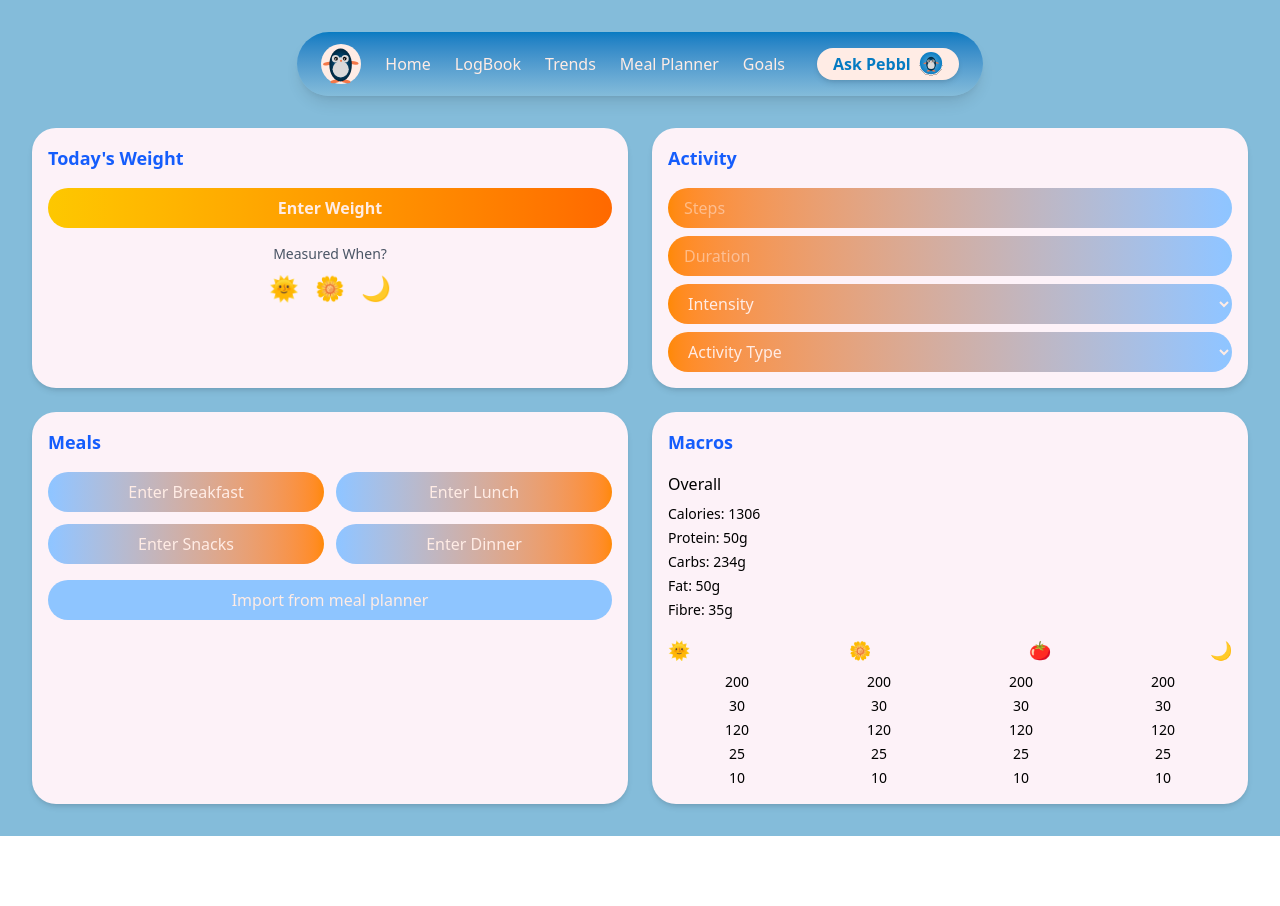
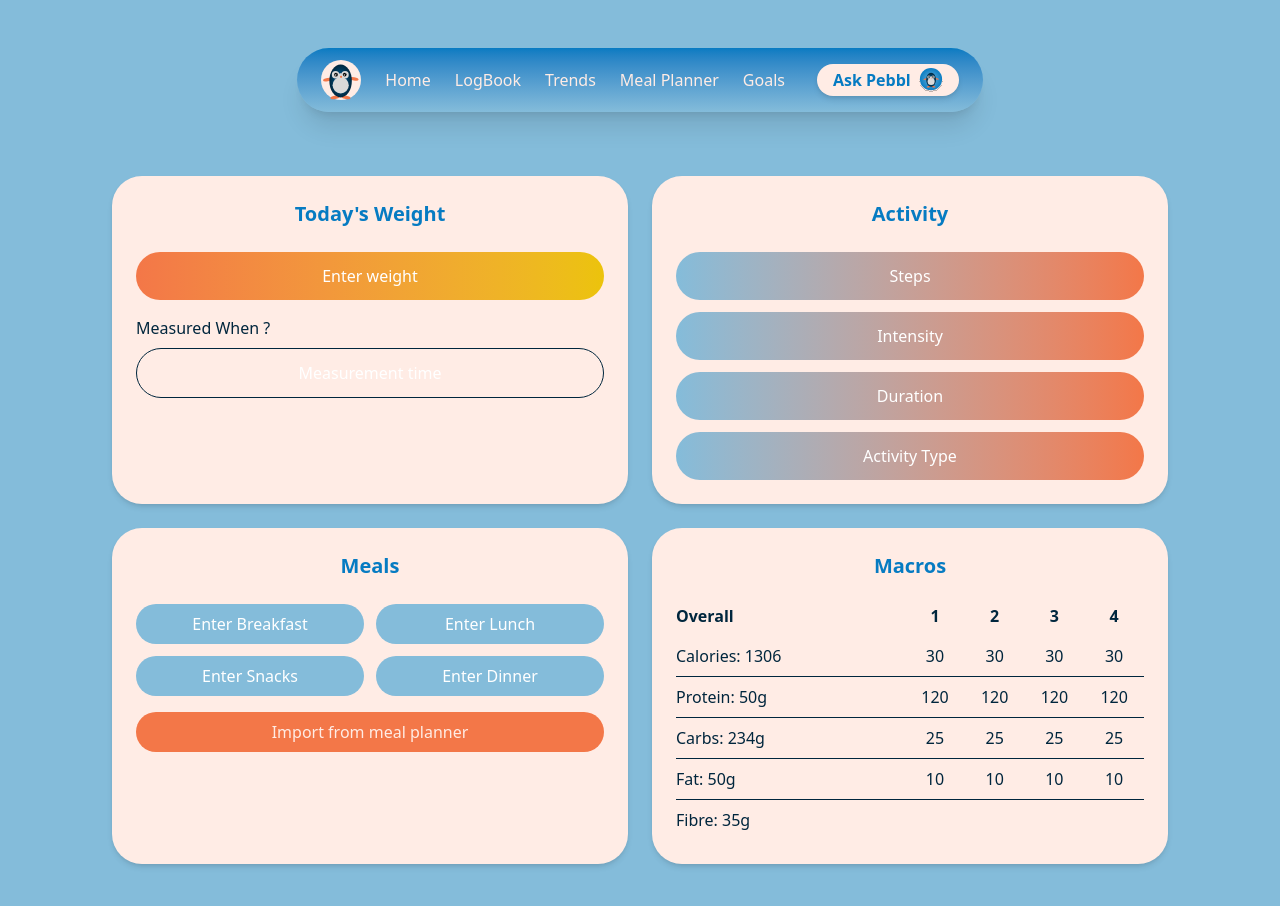
Before and after one commit to Haripriya-Agrawal/Health-App, a React (Vite) app in the folder frontend/: page /home in a window 1280 px wide. Shown: the top 906 px of the page. Before the commit the page ends 836 px from the top, so only its background shows below. Built offline with nearby package versions, Linux system fonts and the light colour scheme.

Commit message:
UI Improvements

```diff
--- a/frontend/src/components/Navbar.tsx
+++ b/frontend/src/components/Navbar.tsx
@@ -9,7 +9,7 @@ const Navbar: React.FC = () => {
   return (
     <div className="w-full px-4 my-4">
       {/* Desktop Navbar */}
-      <nav className="hidden lg:flex items-center justify-between px-6 py-3 bg-gradient-to-b from-[#067BC2] to-[#84BCDA] rounded-full shadow-lg w-fit mx-auto">
+      <nav className="hidden lg:flex items-center justify-between px-6 py-3 bg-gradient-to-b from-[#067BC2] to-[#84BCDA] rounded-full shadow-xl w-fit mx-auto">
         <div className="flex items-center gap-6">
           <div className="w-10 h-10 bg-white rounded-full flex items-center justify-center">
             <span className="text-xl font-semibold"><img src={Penguin} alt="" /></span>
--- a/frontend/src/pages/Home.tsx
+++ b/frontend/src/pages/Home.tsx
@@ -3,86 +3,129 @@ import Navbar from '../components/Navbar';
 
 const Home: React.FC = () => {
   return (
-    <div className="min-h-screen bg-lightblue p-4">
-      <Navbar />
-      <div className="grid grid-cols-1 md:grid-cols-2 gap-6 p-4">
-        {/* Today's Weight */}
-        <div className="bg-pink-50 p-4 rounded-3xl shadow-md">
-          <h2 className="text-blue-600 font-semibold text-lg mb-4">Today's Weight</h2>
-          <button className="bg-gradient-to-r from-yellow-400 to-orange-500 text-white w-full py-2 rounded-full mb-4 font-semibold">Enter Weight</button>
-          <p className="text-center text-sm text-gray-600">Measured When?</p>
-          <div className="flex justify-center gap-4 mt-2 text-2xl">
-            <span>🌞</span>
-            <span>🌼</span>
-            <span>🌙</span>
+
+    <div className="min-h-screen bg-lightblue text-darkblue p-8">
+
+         <Navbar />
+
+
+
+      <div className="grid grid-cols-1 md:grid-cols-2 gap-6 p-12 max-w-6xl mx-auto">
+        {/* Today's Weight Section */}
+        <div className="bg-white p-6 rounded-[30px] shadow-md ">
+          <h2 className="text-blue text-center font-bold text-xl mb-6 ">Today's Weight</h2>
+          <div className="space-y-4">
+            <div>
+              {/* <label className="block text-darkblue mb-2">Enter Weight</label> */}
+              <input
+                type="text"
+                className="w-full p-3  rounded-[30px] bg-gradient-to-r from-[#F37748] to-[#ECC30B] focus:outline-none focus:ring-2 focus:ring-white placeholder: text-center placeholder-white"
+                placeholder="Enter weight"
+              />
+            </div>
+            <div>
+              <label className="block text-darkblue mb-2">Measured When ?</label>
+              <input
+                type="text"
+                className="w-full p-3 border border-lightblue rounded-[30px] bg-white focus:outline-none focus:ring-2 focus:ring-white  placeholder: text-center  placeholder-white"
+                placeholder="Measurement time"
+              />
+            </div>
           </div>
         </div>
 
-        {/* Activity */}
-        <div className="bg-pink-50 p-4 rounded-3xl shadow-md">
-          <h2 className="text-blue-600 font-semibold text-lg mb-4">Activity</h2>
-          <div className="flex flex-col gap-2">
-            <input className="bg-gradient-to-r from-orange-400 to-blue-300 text-white py-2 px-4 rounded-full" placeholder="Steps" />
-            <input className="bg-gradient-to-r from-orange-400 to-blue-300 text-white py-2 px-4 rounded-full" placeholder="Duration" />
-            <select className="bg-gradient-to-r from-orange-400 to-blue-300 text-white py-2 px-4 rounded-full">
-              <option>Intensity</option>
-            </select>
-            <select className="bg-gradient-to-r from-orange-400 to-blue-300 text-white py-2 px-4 rounded-full">
-              <option>Activity Type</option>
-            </select>
-          </div>
+        {/* Activity Section */}
+        <div className="bg-white p-6 rounded-[30px]  shadow-md ">
+          <h2 className="text-blue text-center font-bold text-xl mb-6">Activity</h2>
+          <ul className="space-y-3 text-white text-center">
+            {['Steps', 'Intensity', 'Duration', 'Activity Type'].map((item) => (
+              <li key={item} className="flex items-center">
+                {/* <span className="text-orange mr-2">-</span> */}
+                <input
+                  type="text"
+                  className="flex-1 p-3  text-[#FFFFF] bg-gradient-to-r from-[#84BCDA] to-[#F37748] rounded-[30px] bg-white focus:outline-none focus:ring-2 focus:ring-white placeholder: text-center  placeholder-white"
+                  placeholder={item}
+                />
+              </li>
+            ))}
+          </ul>
         </div>
 
-        {/* Meals */}
-        <div className="bg-pink-50 p-4 rounded-3xl shadow-md">
-          <h2 className="text-blue-600 font-semibold text-lg mb-4">Meals</h2>
-          <div className="grid grid-cols-2 gap-3">
-            <button className="bg-gradient-to-r from-blue-300 to-orange-400 text-white py-2 rounded-full">Enter Breakfast</button>
-            <button className="bg-gradient-to-r from-blue-300 to-orange-400 text-white py-2 rounded-full">Enter Lunch</button>
-            <button className="bg-gradient-to-r from-blue-300 to-orange-400 text-white py-2 rounded-full">Enter Snacks</button>
-            <button className="bg-gradient-to-r from-blue-300 to-orange-400 text-white py-2 rounded-full">Enter Dinner</button>
-          </div>
-          <button className="mt-4 bg-blue-300 text-white py-2 px-4 rounded-full w-full">Import from meal planner</button>
+        {/* Meals Section */}
+        <div className="bg-white p-6 rounded-[30px]  shadow-md ">
+          <h2 className="text-blue text-center font-bold text-xl mb-6">Meals</h2>
+          <div className="grid grid-cols-2 gap-3 mb-4">
+  {['Breakfast', 'Lunch', 'Snacks', 'Dinner'].map((meal) => (
+    <div key={meal} className="relative">
+      <label htmlFor={meal.toLowerCase()} className="sr-only">Enter {meal}</label>
+      <input
+        id={meal.toLowerCase()}
+        type="text"
+        className="w-full bg-lightblue hover:bg-midblue text-darkblue hover:text-white py-2 px-4 rounded-[30px] transition-colors duration-200 border-none focus:ring-2 focus:ring-white focus:outline-none  placeholder: text-center placeholder-white"
+        placeholder={`Enter ${meal}`}
+      />
+    </div>
+  ))}
+</div>
+          <button className="w-full bg-orange hover:bg-yellow text-white py-2 px-4 rounded-[30px] font-medium transition-colors duration-200">
+            Import from meal planner
+          </button>
         </div>
 
-        {/* Macros */}
-        <div className="bg-pink-50 p-4 rounded-3xl shadow-md">
-          <h2 className="text-blue-600 font-semibold text-lg mb-4">Macros</h2>
-          <p className="mb-2 font-medium">Overall</p>
-          <div className="text-sm space-y-1">
-            <p>Calories: 1306</p>
-            <p>Protein: 50g</p>
-            <p>Carbs: 234g</p>
-            <p>Fat: 50g</p>
-            <p>Fibre: 35g</p>
-          </div>
-          <div className="flex justify-between mt-4 text-lg">
-            <span>🌞</span>
-            <span>🌼</span>
-            <span>🍅</span>
-            <span>🌙</span>
-          </div>
-          <div className="grid grid-cols-4 gap-1 text-center text-sm mt-2">
-            <div>200</div>
-            <div>200</div>
-            <div>200</div>
-            <div>200</div>
-            <div>30</div>
-            <div>30</div>
-            <div>30</div>
-            <div>30</div>
-            <div>120</div>
-            <div>120</div>
-            <div>120</div>
-            <div>120</div>
-            <div>25</div>
-            <div>25</div>
-            <div>25</div>
-            <div>25</div>
-            <div>10</div>
-            <div>10</div>
-            <div>10</div>
-            <div>10</div>
+        {/* Macros Section */}
+        <div className="bg-white p-6 rounded-[30px]  shadow-md ">
+          <h2 className="text-blue  text-center font-bold text-xl mb-6">Macros</h2>
+          <div className="overflow-x-auto">
+            <table className="w-full">
+              <thead>
+                <tr>
+                  <th className="text-left pb-2">Overall</th>
+                  {[1, 2, 3, 4].map((num) => (
+                    <th key={num} className="text-center pb-2">
+                      {num}
+                    </th>
+                  ))}
+                </tr>
+              </thead>
+              <tbody className="divide-y divide-lightblue">
+                <tr>
+                  <td className="py-2">Calories: 1306</td>
+                  {[30, 30, 30, 30].map((val, i) => (
+                    <td key={i} className="text-center py-2">
+                      {val}
+                    </td>
+                  ))}
+                </tr>
+                <tr>
+                  <td className="py-2">Protein: 50g</td>
+                  {[120, 120, 120, 120].map((val, i) => (
+                    <td key={i} className="text-center py-2">
+                      {val}
+                    </td>
+                  ))}
+                </tr>
+                <tr>
+                  <td className="py-2">Carbs: 234g</td>
+                  {[25, 25, 25, 25].map((val, i) => (
+                    <td key={i} className="text-center py-2">
+                      {val}
+                    </td>
+                  ))}
+                </tr>
+                <tr>
+                  <td className="py-2">Fat: 50g</td>
+                  {[10, 10, 10, 10].map((val, i) => (
+                    <td key={i} className="text-center py-2">
+                      {val}
+                    </td>
+                  ))}
+                </tr>
+                <tr>
+                  <td className="py-2">Fibre: 35g</td>
+                  <td colSpan={4} className="text-center py-2"></td>
+                </tr>
+              </tbody>
+            </table>
           </div>
         </div>
       </div>
--- a/frontend/src/pages/LogBook.tsx
+++ b/frontend/src/pages/LogBook.tsx
@@ -1,63 +1,66 @@
-// src/pages/LogBook.tsx
 import React from 'react';
 import Navbar from '../components/Navbar';
 
 const data = [
-  { date: '12/02/24', calories: '1343 kcals', carbs: '200g', protein: '90g', fats: '50g', fibre: '35g' },
-  { date: '13/02/24', calories: '1343 kcals', carbs: '200g', protein: '90g', fats: '50g', fibre: '35g' },
-  { date: '14/02/24', calories: '2000 kcals', carbs: '200g', protein: '90g', fats: '50g', fibre: '35g', highlight: 'orange' },
-  { date: '15/02/24', calories: '1343 kcals', carbs: '200g', protein: '90g', fats: '50g', fibre: '35g' },
-  { date: '16/02/24', calories: '1343 kcals', carbs: '200g', protein: '90g', fats: '50g', fibre: '35g', highlight: 'blue' },
-  { date: '17/02/24', calories: '3000 kcals', carbs: '200g', protein: '90g', fats: '50g', fibre: '35g', highlight: 'orange' },
-  { date: '18/02/24', calories: '1343 kcals', carbs: '200g', protein: '90g', fats: '50g', fibre: '35g' },
-  { date: '19/02/24', calories: '1343 kcals', carbs: '200g', protein: '90g', fats: '50g', fibre: '35g' },
+  { date: '12/02/24', calories: '1343', carbs: '200', protein: '90', fats: '50', fibre: '35' },
+  { date: '13/02/24', calories: '1343', carbs: '200', protein: '90', fats: '50', fibre: '35' },
+  { date: '14/02/24', calories: '2000', carbs: '200', protein: '90', fats: '50', fibre: '35', highlight: 'orange' },
+  { date: '15/02/24', calories: '1343', carbs: '200', protein: '90', fats: '50', fibre: '35' },
+  { date: '16/02/24', calories: '1343', carbs: '200', protein: '90', fats: '50', fibre: '35', highlight: 'blue' },
+  { date: '17/02/24', calories: '3000', carbs: '200', protein: '90', fats: '50', fibre: '35', highlight: 'orange' },
+  { date: '18/02/24', calories: '1343', carbs: '200', protein: '90', fats: '50', fibre: '35' },
+  { date: '19/02/24', calories: '1343', carbs: '200', protein: '90', fats: '50', fibre: '35' },
 ];
 
 const LogBook: React.FC = () => {
   return (
-    <div className="min-h-screen bg-lightblue p-4">
+    <div className="min-h-screen bg-lightblue p-2 md:p-4">
       <Navbar />
 
-      <div className="max-w-5xl mx-auto bg-pink-50 rounded-3xl p-6 shadow-md">
-        <table className="w-full text-center border-separate border-spacing-y-2">
+      <div className="max-w-4xl mx-auto bg-white rounded-xl md:rounded-2xl p-3 md:p-4 mt-20 shadow-md">
+        <div className="overflow-x-auto">
+          <table className="w-full text-center border-separate border-spacing-y-1 text-sm md:text-base">
             <thead>
-            <tr className="text-lg font-bold text-gray-800">
-              <th>Date</th>
-              <th>Calories</th>
-              <th>Carbs</th>
-              <th>Protein</th>
-              <th>Fats</th>
-              <th>Fibre</th>
+              <tr className="font-bold text-gray-800">
+                <th className="p-2">Date</th>
+                <th className="p-2">Calories</th>
+                <th className="p-2">Carbs</th>
+                <th className="p-2">Protein</th>
+                <th className="p-2">Fats</th>
+                <th className="p-2">Fibre</th>
               </tr>
             </thead>
             <tbody>
               {data.map((entry, index) => (
                 <tr
                   key={index}
-                className={
-                  entry.highlight === 'orange'
-                    ? 'bg-orange-200 rounded-lg'
+                  className={`
+                    transition-colors duration-200
+                    ${entry.highlight === 'orange'
+                      ? 'bg-orange-100 hover:bg-orange-200'
                       : entry.highlight === 'blue'
-                    ? 'bg-blue-200 rounded-lg'
-                    : ''
-                }
+                      ? 'bg-blue-100 hover:bg-blue-200'
+                      : 'bg-white hover:bg-lightblue hover:bg-opacity-50'}
+                    cursor-pointer
+                  `}
                 >
-                <td>{entry.date}</td>
-                <td>{entry.calories}</td>
-                <td>{entry.carbs}</td>
-                <td>{entry.protein}</td>
-                <td>{entry.fats}</td>
-                <td>{entry.fibre}</td>
+                  <td className="p-2 rounded-l-lg">{entry.date}</td>
+                  <td className="p-2">{entry.calories} kcal</td>
+                  <td className="p-2">{entry.carbs}g</td>
+                  <td className="p-2">{entry.protein}g</td>
+                  <td className="p-2">{entry.fats}g</td>
+                  <td className="p-2 rounded-r-lg">{entry.fibre}g</td>
                 </tr>
               ))}
             </tbody>
           </table>
+        </div>
 
-        <div className="flex justify-center gap-4 mt-6">
-          <button className="bg-gradient-to-r from-blue-500 to-blue-700 text-white px-4 py-2 rounded-full shadow-md">
+        <div className="flex flex-col sm:flex-row justify-center gap-3 mt-4">
+          <button className="bg-gradient-to-r from-blue-500 to-blue-700 hover:from-blue-600 hover:to-blue-800 text-white px-3 py-1.5 text-sm md:px-4 md:py-2 rounded-full shadow-md transition-all duration-200">
             Import as CSV ⬇️
           </button>
-          <button className="bg-gradient-to-r from-orange-400 to-orange-600 text-white px-4 py-2 rounded-full shadow-md">
+          <button className="bg-gradient-to-r from-orange-400 to-orange-600 hover:from-orange-500 hover:to-orange-700 text-white px-3 py-1.5 text-sm md:px-4 md:py-2 rounded-full shadow-md transition-all duration-200">
             View Trends 📈
           </button>
         </div>
--- a/frontend/src/pages/Trends.tsx
+++ b/frontend/src/pages/Trends.tsx
@@ -1,30 +1,71 @@
 import Navbar from "../components/Navbar";
-import React from "react";
+
+
+// Dummy Chart Components
+const LineChart = () => (
+  <div className="relative h-full w-full">
+    <div className="absolute bottom-0 left-0 right-0 flex justify-between px-2 h-3/4">
+      {[30, 50, 70, 90, 60, 40, 80].map((height, i) => (
+        <div
+          key={i}
+          className="w-6 bg-gradient-to-t from-[#067BC2] to-[#84BCDA] rounded-t-sm"
+          style={{ height: `${height}%` }}
+        />
+      ))}
+    </div>
+  </div>
+);
+
+const ActivityChart = () => (
+  <div className="flex items-end h-full space-x-3 px-4">
+    {[40, 60, 30, 80, 50].map((height, i) => (
+      <div
+        key={i}
+        className="w-6 bg-gradient-to-t from-[#F37748] to-[#ECC30B] rounded-t-sm"
+        style={{ height: `${height}%` }}
+      />
+    ))}
+  </div>
+);
+
+const MacrosChart = () => (
+  <div className="relative h-24 w-24 mx-auto">
+    <div className="absolute inset-0 rounded-full border-8 border-[#067BC2] clip-[0_50%_0_0]" />
+    <div className="absolute inset-0 rounded-full border-8 border-[#F37748] clip-[0_0_50%_0]" />
+    <div className="absolute inset-0 rounded-full border-8 border-[#ECC30B] clip-[50%_0_0_0]" />
+  </div>
+);
 
 const ChartCard = ({
   title,
   chartLabel,
   buttons,
+  chartComponent,
 }: {
   title: string;
   chartLabel: string;
   buttons: string[];
+  chartComponent: React.ReactNode;
 }) => {
   return (
-    <div className="bg-[#FEEFEF] w-[400px] rounded-2xl p-4 shadow-md">
+    <div className="bg-[#FEEFEF] w-[300px] rounded-2xl p-4 shadow-md hover:shadow-lg transition-shadow">
       <div className="flex items-center justify-between mb-2">
-        <button className="text-[#007BFF] text-xl font-bold">&larr;</button>
+        <button className="text-[#007BFF] hover:text-[#F37748] text-xl font-bold transition-colors">
+          &larr;
+        </button>
         <h2 className="text-[#007BFF] font-semibold text-lg">{title}</h2>
         <div style={{ width: 24 }}></div>
       </div>
-      <div className="border border-[#ccc] rounded-xl h-[150px] flex items-center justify-center">
-        <span className="text-[#007BFF]">{chartLabel}</span>
+      <div className="border border-[#ccc] rounded-xl h-[150px] flex items-center justify-center mb-3">
+        {chartComponent}
       </div>
-      <div className="flex justify-around mt-4">
+      <div className="flex justify-around mt-2">
         {buttons.map((btn, i) => (
           <button
             key={i}
-            className="bg-gradient-to-r from-[#B1D5E5] to-[#F48C74] px-4 py-1 rounded-full text-white font-medium text-sm"
+            className="bg-gradient-to-r from-[#B1D5E5] to-[#F48C74] hover:from-[#84BCDA] hover:to-[#F37748]
+                     px-3 py-1 rounded-full text-white font-medium text-xs shadow-sm
+                     transition-all duration-200 transform hover:scale-105"
           >
             {btn}
           </button>
@@ -36,32 +77,47 @@ const ChartCard = ({
 
 const Dashboard = () => {
   return (
-    <div className="bg-[#8EC1DD] min-h-screen">
+    <div className="bg-lightblue  min-h-screen p-4">
       <div className="pt-6">
         <Navbar />
       </div>
 
-      <div className="flex flex-wrap justify-center gap-8 mt-10">
+      <div className="flex flex-col items-center">
+        {/* <h1 className="text-2xl font-bold text-[#00263D] my-6">Health Dashboard</h1> */}
+
+        <div className="grid grid-cols-1 md:grid-cols-2 lg:grid-cols-2 gap-6 max-w-6xl mt-12 mx-auto">
+          {/* Weight Trends Card */}
           <ChartCard
             title="Weight Trends"
             chartLabel="Line chart"
             buttons={["Daily", "Weekly", "Monthly"]}
+            chartComponent={<LineChart />}
           />
+
+          {/* Activity Card */}
           <ChartCard
             title="Activity"
-          chartLabel="Different Charts"
-          buttons={["Duration", "Activity", "Calories burned"]}
+            chartLabel="Bar chart"
+            buttons={["Steps", "Duration", "Calories"]}
+            chartComponent={<ActivityChart />}
           />
+
+          {/* Calorie Intake Card */}
           <ChartCard
             title="Calorie Intake"
             chartLabel="Line chart"
-          buttons={["Daily", "Weekly", "Monthly"]}
+            buttons={["Breakfast", "Lunch", "Dinner"]}
+            chartComponent={<LineChart />}
           />
+
+          {/* Macros Goals Card */}
           <ChartCard
             title="Macros Goals"
-          chartLabel="Different Chart"
-          buttons={["Daily", "Weekly", "Monthly"]}
+            chartLabel="Pie chart"
+            buttons={["Carbs", "Protein", "Fat"]}
+            chartComponent={<MacrosChart />}
           />
+        </div>
       </div>
     </div>
   );
```
Lines whose indentation alone changed are shown as unchanged.
